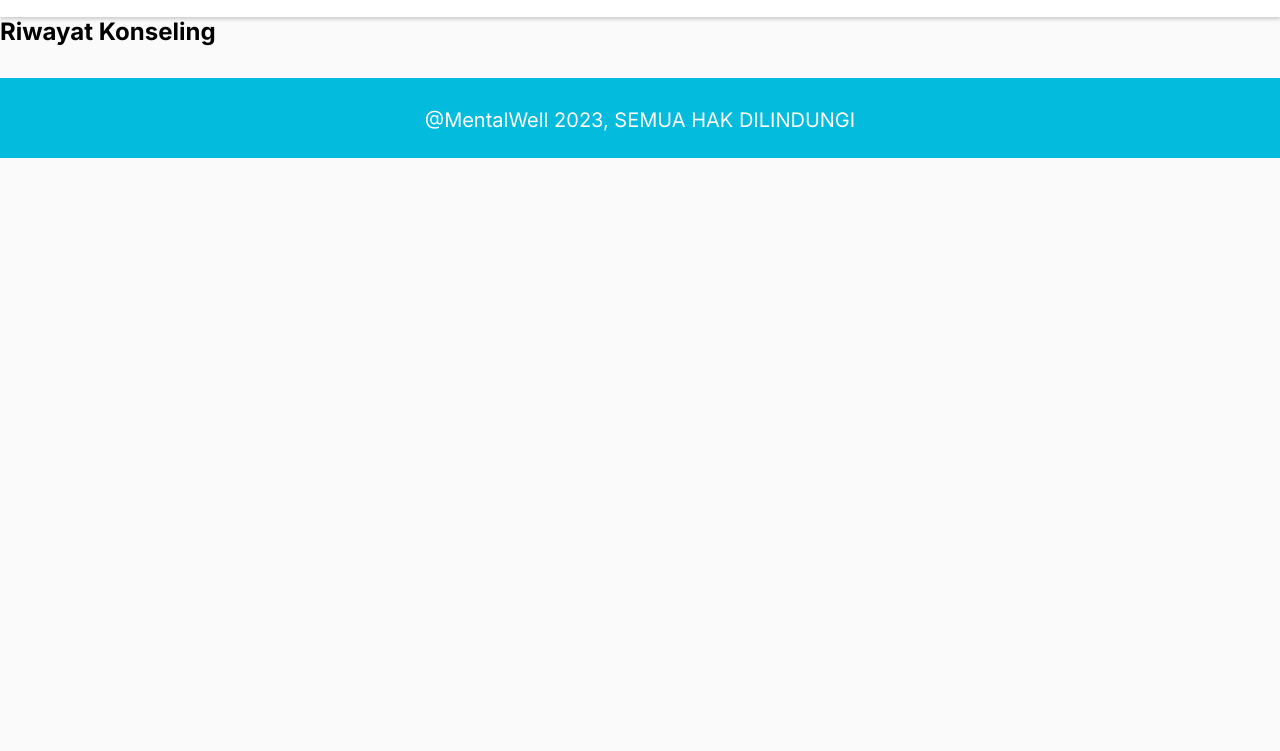
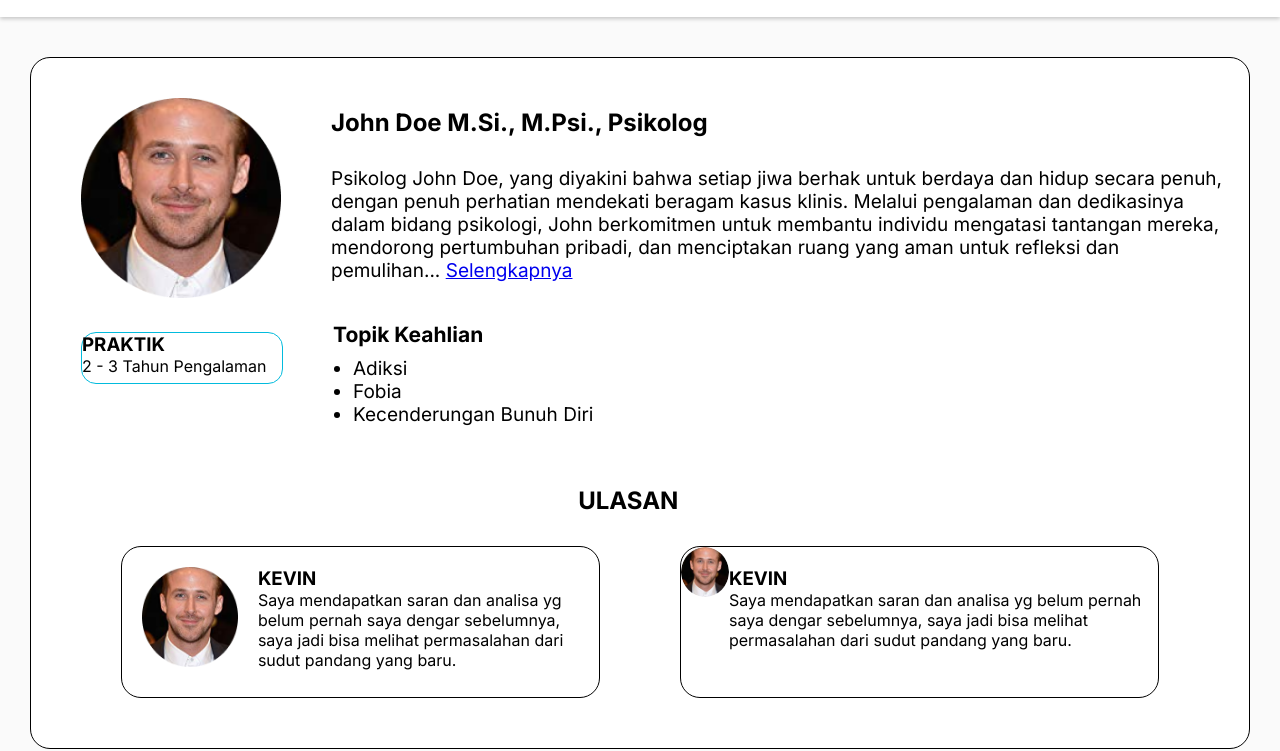
Before and after one commit to auni-st/mentalwell-frontend, a website: page src/scripts/templates/profil-psikolog.html in a window 1280 px wide. Shown: the part 73-824 px from the top of the page. Before the commit the page ends 800 px from the top, so only its background shows below. Drawn offline with Linux system fonts and the light colour scheme.

Commit message:
profil psikolog dan atur konseling

```diff
--- a/src/scripts/styles/riwayat.css
+++ b/src/scripts/styles/aturkonseling.css
@@ -93,70 +93,89 @@ Header
 }
 
 /*
-Content Riwayat
+Content Atur Konseling
 */
 
-h2 {
-    font-weight: 400;
-    display: flex;
-    justify-content: center;
-    align-items: center;
-    margin: 30px;
+.main-content {
+  display: flex;
+  flex-direction: column;
+  background-color: white;
+  margin: 40px 30px;
+  border: 1px solid black;
+  border-radius: 20px;
 }
 
-.content-riwayat {
-  display: flex;
-  flex-direction: column;
-  justify-content: center;
-  align-items: center;
+#patientProfile {
+  /* position: absolute; */
+  width: 170px;
+  height: 170px;
 }
 
-.container-riwayat {
-    display: flex;
-    align-items: center;
-    padding: 20px;
-    border: 1px solid black;
-    border-radius: 10px;
-    width: 1110px;
-    height: 170px;
-    background-color: white;
-    margin-bottom: 30px;
-    position: relative;
-  }
-
-#photoPsycholog {
-    border-radius: 50%;
-    width: 150px;
-    height: 150px;
-    margin: 30px 30px 30px 10px;
-    cursor: pointer;
+.data-konseling {
+  display: flex;
+  flex-direction: row;
+  margin: 30px 0 0 40px;
 }
 
-.info-riwayat {
-    display: flex;
-    justify-content: space-between;
-    flex-grow: 1;
+.biodata-pasien {
+  margin-left: 30px;
 }
 
-.info-text p {
-  font-size: 20px;
-  line-height: 1.7;
-  margin: 0 0 10px 10px;
-  cursor: pointer;
+.biodata-pasien h2 {
+  margin: 10px 0;
 }
 
-.status-button {
-  display: flex;
-  flex-direction: column;
-  align-items: flex-end;
+.biodata-pasien p {
+  line-height: 1.8;
 }
 
-.status-riwayat {
-  font-size: 22px;
-  margin-right: 35px;
+.tanggal-konseling {
+  margin-left: auto;
+  margin-right: 50px;
+  line-height: 2;
 }
 
-.status-button button {
+.deskripsi-konseling {
+  border: 1px solid black;
+  border-radius: 20px;
+  margin: 30px 50px;
+  height: 100px;
+  padding: 30px;
+}
+
+.deskripsi-konseling h3 {
+  margin-bottom: 20px;
+}
+
+.harapan-pasien {
+  border: 1px solid black;
+  border-radius: 20px;
+  margin: 0 50px 30px 50px;
+  height: 100px;
+  padding: 30px;
+}
+
+.harapan-pasien h3 {
+  margin-bottom: 20px;
+}
+
+.status-konseling {
+  border: 1px solid black;
+  border-radius: 15px;
+  width: 130px;
+  height: 50px;
+  margin-left: 50px;
+  margin-bottom: 30px;
+  padding: 10px;
+  line-height: 1.5;
+}
+
+.button-simpan {
+  text-align: center;
+  margin-bottom: 30px;
+}
+
+#btnSimpan {
   border: 1px solid #ccc;
   border-radius: 50px;
   color: white;
@@ -166,16 +185,6 @@ h2 {
   height: 44px;
   cursor: pointer;
   font-size: 18px;
-  margin: 80px 20px 0 0;
-}
-
-#button-riwayat-undone {
-  background-color: #7298a6;
-  cursor: not-allowed;
-}
-
-#button-riwayat-undone:hover {
-  cursor: not-allowed;
 }
 
 /*
--- a/src/scripts/styles/profil-psikolog.css
+++ b/src/scripts/styles/profil-psikolog.css
@@ -96,6 +96,124 @@ Header
 Content Profil Psikolog
 */
 
+.main-content {
+  background-color: white;
+  margin: 40px 30px;
+  border: 1px solid black;
+  border-radius: 20px;
+}
+
+#psychologProfile {
+  position: absolute;
+  margin: 40px 50px;
+  width: 200px;
+  height: 200px;
+}
+
+.data-psikolog {
+  display: flex;
+  flex-direction: column;
+  margin: 50px 0 30px 300px;
+}
+
+.biodata-psikolog p {
+  font-size: 19px;
+  margin: 30px 20px 10px 0;
+}
+
+.data-lainnya {
+  display: flex;
+  flex-direction: row;
+}
+
+.pengalaman-praktik {
+  border: 1px solid #02bbdd;
+  border-radius: 15px;
+  width: 200px;
+  height: 50px;
+  margin: 10px 0 20px 50px;
+}
+
+.topik-keahlian {
+  margin-left: 50px;
+}
+
+.topik-keahlian p {
+  font-size: 21px;
+  font-weight: bold;
+  margin-bottom: 10px;
+}
+
+.topik-keahlian ul {
+  font-size: 19px;
+  margin-left: 20px;
+}
+
+.container-ulasan {
+  display: flex;
+  flex-direction: row;
+  margin: 60px 50px 20px 50px;
+}
+
+.container-ulasan::before {
+  position: absolute;
+  content: "←";
+  bottom: -140px;
+  left: 80px;
+  font-size: 24px;
+}
+
+.container-ulasan::after {
+  position: absolute;
+  content: "→";
+  bottom: -140px;
+  right: 80px;
+  font-size: 24px;
+}
+
+.header-ulasan {
+  position: absolute;
+  right: 47%;
+  text-align: center;
+}
+
+#userReview {
+  margin: 20px 20px;
+  width: 100px;
+  height: 100px;
+}
+
+.isi-ulasan {
+  display: flex;
+  flex-direction: row;
+  border: 1px solid black;
+  border-radius: 20px;
+  margin: 60px 40px 30px 40px;
+  width: 500px;
+  height: 150px;
+}
+
+.isi-ulasan h3 {
+  margin-top: 20px;
+}
+
+.button-daftar {
+  text-align: center;
+  margin-bottom: 20px;
+}
+
+#btnDaftar {
+  border: 1px solid #ccc;
+  border-radius: 50px;
+  color: white;
+  font-weight: bold;
+  background-color: #044B77;
+  width: 230px;
+  height: 44px;
+  cursor: pointer;
+  font-size: 18px;
+}
+
 /*
 Footer
 */
--- a/src/scripts/templates/profil-psikolog.html
+++ b/src/scripts/templates/profil-psikolog.html
@@ -5,8 +5,7 @@
     <meta http-equiv="X-UA-Compatible" content="IE=edge" />
     <meta name="viewport" content="width=device-width, initial-scale=1.0" />
     <title>MentalWell</title>
-    <!-- <link rel="stylesheet" href="/src/scripts/styles/profil-psikolog.css"> -->
-    <link rel="stylesheet" href="../styles/profil-psikolog.css">
+    <link rel="stylesheet" href="/src/scripts/styles/profil-psikolog.css">
   </head>
   <body>
     <header class="navbar">
@@ -21,15 +20,75 @@
           <li class="list-item"><a href="#">Tentang Kami</a></li>
         </ul>
         <div class="button-user">
-          <!-- <img src="/src/public/beranda/man.png" alt="Foto User" id="photoUser" > -->
-          <img src="../../public/beranda/man.png" alt="Foto User" id="photoUser" >
+          <img src="/src/public/beranda/man.png" alt="Foto User" id="photoUser" >
           <button type="submit">Natasya</button>
         </div>
       </div>
     </header>
 
     <main>
-      <h2>Riwayat Konseling</h2>
+      <div class="main-content">
+        <div class="foto-psikolog">
+          <img src="/src/public/beranda/man.png" alt="Foto Psikolog" id="psychologProfile">
+        </div>
+        <div class="data-psikolog">
+          <h2>John Doe M.Si., M.Psi., Psikolog</h2>
+          <div class="biodata-psikolog">
+            <p>
+              Psikolog John Doe, yang diyakini bahwa setiap jiwa berhak untuk berdaya
+              dan hidup secara penuh, dengan penuh perhatian mendekati beragam kasus
+              klinis. Melalui pengalaman dan dedikasinya dalam bidang psikologi, John
+              berkomitmen untuk membantu individu mengatasi tantangan mereka, mendorong
+              pertumbuhan pribadi, dan menciptakan ruang yang aman untuk refleksi dan
+              pemulihan... <a href="#">Selengkapnya</a>
+            </p>
+          </div>
+        </div>
+        <div class="data-lainnya">
+          <div class="pengalaman-praktik">
+            <h3>PRAKTIK</h3>
+            <p>2 - 3 Tahun Pengalaman</p>
+          </div>
+          <div class="topik-keahlian">
+            <p>Topik Keahlian</p>
+            <ul>
+              <li>Adiksi</li>
+              <li>Fobia</li>
+              <li>Kecenderungan Bunuh Diri</li>
+            </ul>
+          </div>
+        </div>
+        <div class="container-ulasan">
+          <div class="header-ulasan">
+            <h2>ULASAN</h2>
+          </div>
+          <div class="isi-ulasan">
+            <img src="/src/public/beranda/man.png" alt="Foto User" id="userReview" >
+            <div class="komentar-user">
+              <h3>KEVIN</h3>
+              <p>
+                Saya mendapatkan saran dan analisa yg belum pernah saya dengar
+                sebelumnya, saya jadi bisa melihat permasalahan dari sudut pandang
+                yang baru.
+              </p>
+            </div>
+          </div>
+          <div class="isi-ulasan">
+            <img src="/src/public/beranda/man.png" alt="Foto User" id="photoUser" >
+            <div class="komentar-user">
+              <h3>KEVIN</h3>
+              <p>
+                Saya mendapatkan saran dan analisa yg belum pernah saya dengar
+                sebelumnya, saya jadi bisa melihat permasalahan dari sudut pandang
+                yang baru.
+              </p>
+            </div>
+          </div>
+        </div>
+      </div>
+      <div class="button-daftar">
+        <button type="button" id="btnDaftar">Daftar Konseling</button>
+      </div>
     </main>
     <footer>
       <span>@MentalWell 2023, SEMUA HAK DILINDUNGI</span>
```
Also changed, not shown: src/scripts/templates/aturkonseling.html (added, +83 -0 lines), src/scripts/templates/riwayat.html (+3 -3 lines), vercel.json.
